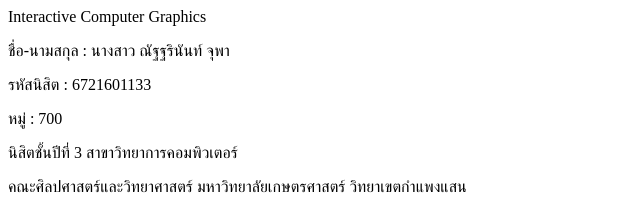
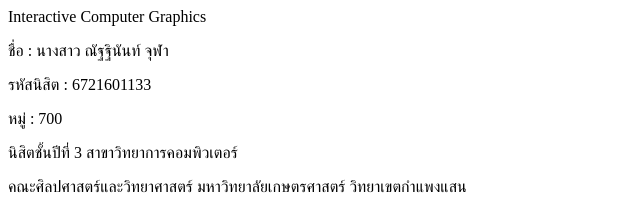
Before and after one commit to Natthinan22/Transformation, a plain HTML site: page index.html in a window 1280 px wide. Shown: the top 211 px of the page, 0-640 px from the left. Drawn offline with Linux system fonts and the light colour scheme.

Commit message:
Add files via upload

```diff
--- a/index.html
+++ b/index.html
@@ -8,7 +8,7 @@
 
   <div class="title">Interactive Computer Graphics</div>
   <div class="info-section">
-      <p>ชื่อ-นามสกุล : นางสาว ณัฐฐรินันท์ จุพา</p>
+      <p>ชื่อ : นางสาว ณัฐฐินันท์ จุฬา</p>
       <p>รหัสนิสิต : 6721601133</p>
       <p>หมู่ : 700</p>
       <p>นิสิตชั้นปีที่ 3 สาขาวิทยาการคอมพิวเตอร์</p>
```
